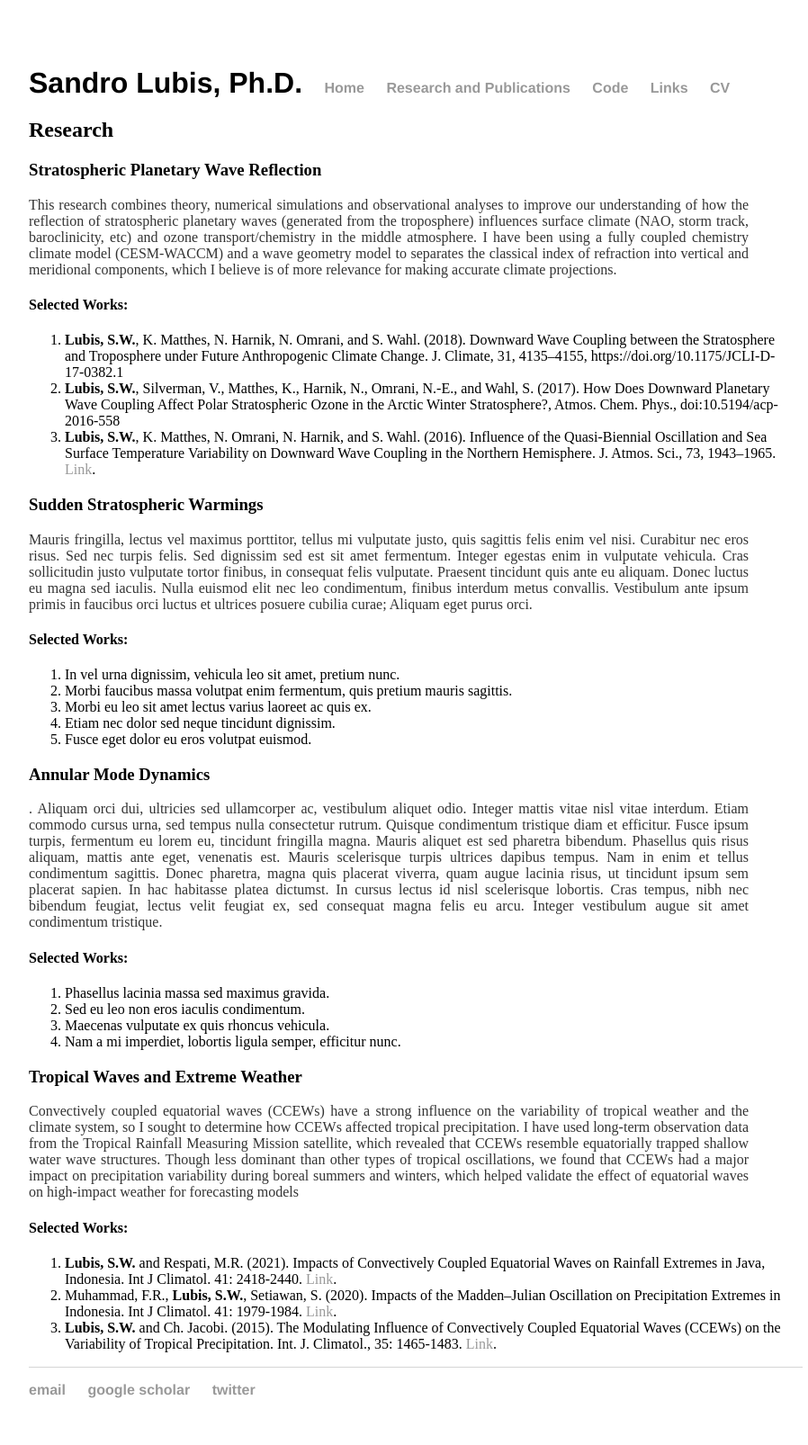
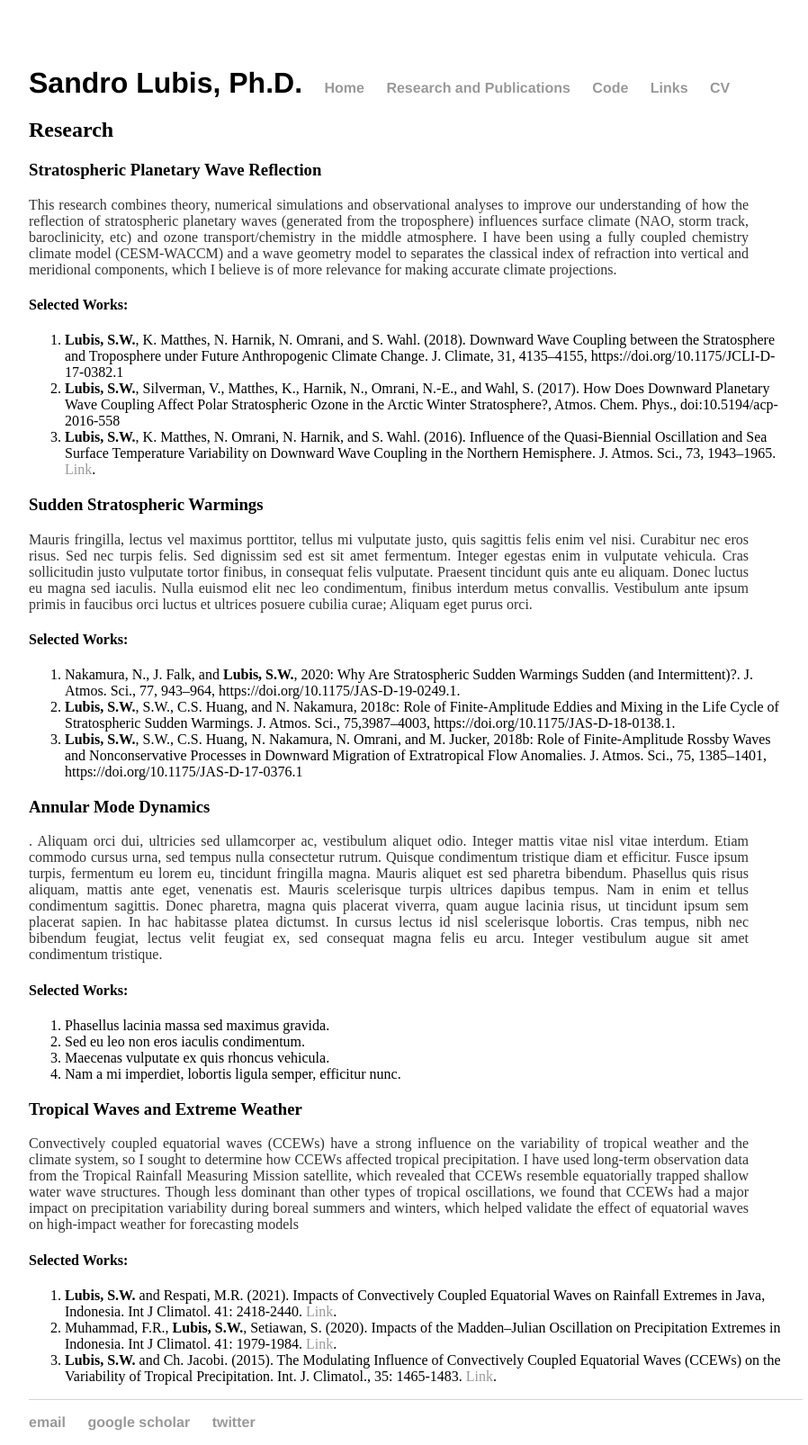
Before and after one commit to sandrolubis/sandrolubis.github.io, a Jekyll site: the page built from research/index.html, in a window 1280 px wide. Shown: the whole page at 90% size, without its empty margins (276-1174 px from the left). Built offline with Jekyll 4.4.1, drawn with Linux system fonts in a browser that asks for light colours; before the commit the page ends 1570 px from its top, so only the background shows below that.

Commit message:
Update index.html

```diff
--- a/research/index.html
+++ b/research/index.html
@@ -18,16 +18,21 @@ title: Research Interests | Sandro Lubis
 				  J. Atmos. Sci., 73, 1943–1965.<a href="https://10.1175/JAS-D-15-0072.1"> Link</a>. </li>
 			</ol>
 
+
+
 			<h3>Sudden Stratospheric Warmings</h3>
 			<p><font size=3>Mauris fringilla, lectus vel maximus porttitor, tellus mi vulputate justo, quis sagittis felis enim vel nisi. Curabitur nec eros risus. Sed nec turpis felis. Sed dignissim sed est sit amet fermentum. Integer egestas enim in vulputate vehicula. Cras sollicitudin justo vulputate tortor finibus, in consequat felis vulputate. Praesent tincidunt quis ante eu aliquam. Donec luctus eu magna sed iaculis. Nulla euismod elit nec leo condimentum, finibus interdum metus convallis. Vestibulum ante ipsum primis in faucibus orci luctus et ultrices posuere cubilia curae; Aliquam eget purus orci.</font></p>
 			<h4>Selected Works:</h4>
 			<ol>
-			  <li>In vel urna dignissim, vehicula leo sit amet, pretium nunc.</li>
-			  <li>Morbi faucibus massa volutpat enim fermentum, quis pretium mauris sagittis.</li>
-			  <li>Morbi eu leo sit amet lectus varius laoreet ac quis ex.</li>
-			  <li>Etiam nec dolor sed neque tincidunt dignissim.</li>
-			  <li>Fusce eget dolor eu eros volutpat euismod.</li>
+			  <li>Nakamura, N., J. Falk, and <b>Lubis, S.W.</b>, 2020: Why Are Stratospheric Sudden Warmings Sudden (and Intermittent)?.
+			      J. Atmos. Sci., 77, 943–964, https://doi.org/10.1175/JAS-D-19-0249.1.</li>
+			  <li><b>Lubis, S.W.</b>, S.W., C.S. Huang, and N. Nakamura, 2018c: Role of Finite-Amplitude Eddies and Mixing in the Life Cycle of Stratospheric Sudden Warmings.
+			      J. Atmos. Sci., 75,3987–4003, https://doi.org/10.1175/JAS-D-18-0138.1.</li>
+			  <li><b>Lubis, S.W.</b>, S.W., C.S. Huang, N. Nakamura, N. Omrani, and M. Jucker, 2018b: Role of Finite-Amplitude Rossby Waves and Nonconservative Processes in Downward Migration of Extratropical
+		              Flow Anomalies. J. Atmos. Sci., 75, 1385–1401, https://doi.org/10.1175/JAS-D-17-0376.1</li>
 			</ol>
+
+
 
 
 			<h3>Annular Mode Dynamics</h3>
```
